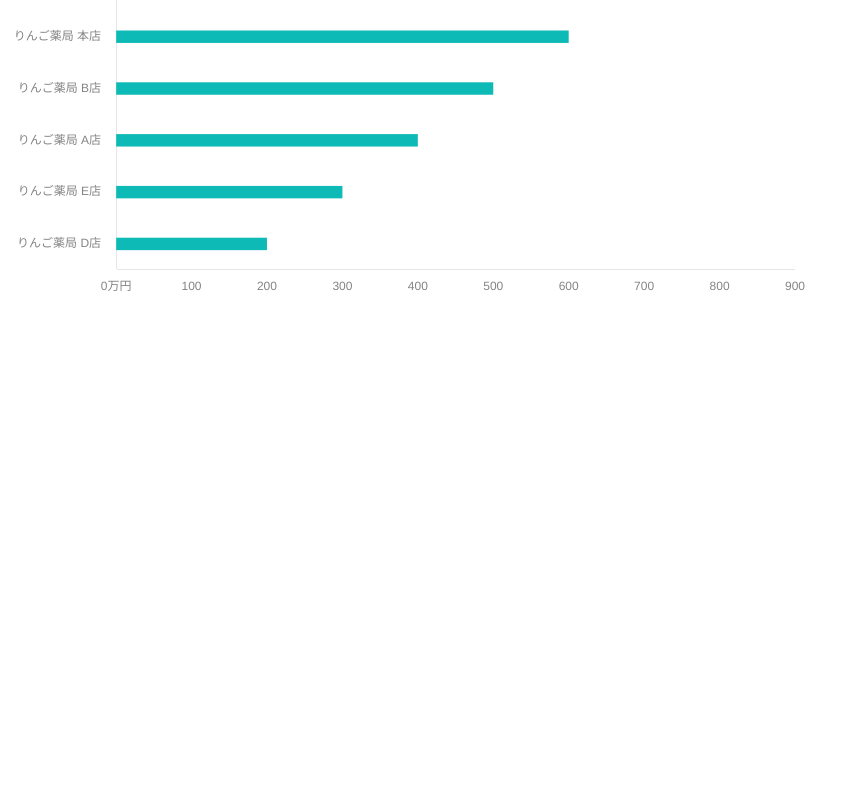
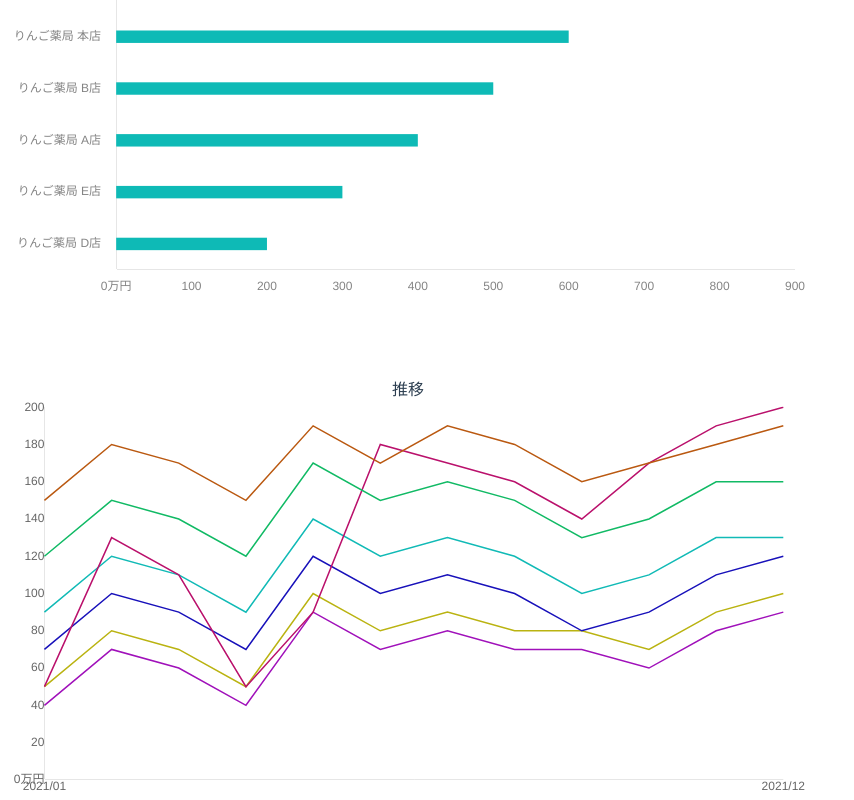
Before and after one commit to yokoyama-kenta/chart, a Vue app: page / in a window 1280 px wide. Shown: the part 184-984 px from the top of the page, without its empty margins (0-854 px from the left). Before the commit the page ends 800 px from the top, so only its background shows below. Built offline with nearby package versions, Linux system fonts and the light colour scheme.

Commit message:
推移グラフ

```diff
--- a/package.json
+++ b/package.json
@@ -13,6 +13,7 @@
     "chartjs-plugin-colorschemes": "^0.4.0",
     "core-js": "^3.6.5",
     "dayjs": "^1.10.7",
+    "moment": "^2.29.1",
     "vue": "^2.6.11",
     "vue-chartjs": "^3.5.1"
   },
--- /dev/null
+++ b/public/mock/chart/transition.json
@@ -0,0 +1,41 @@
+{
+  "start": "2021-01-01",
+  "end": "2021-12-31",
+  "data": [
+    {
+      "name": "りんご薬局 本店",
+      "data": [150, 180, 170, 150, 190, 170, 190, 180, 160, 170, 180, 190],
+      "color": "#BA5911"
+    },
+    {
+      "name": "りんご薬局 A店",
+      "data": [120, 150, 140, 120, 170, 150, 160, 150, 130, 140, 160, 160],
+      "color": "#11BA65"
+    },
+    {
+      "name": "りんご薬局 B店",
+      "data": [90, 120, 110, 90, 140, 120, 130, 120, 100, 110, 130, 130],
+      "color": "#11BAB6"
+    },
+    {
+      "name": "りんご薬局 C店",
+      "data": [70, 100, 90, 70, 120, 100, 110, 100, 80, 90, 110, 120],
+      "color": "#1811BA"
+    },
+    {
+      "name": "りんご薬局 D店",
+      "data": [50, 80, 70, 50, 100, 80, 90, 80, 80, 70, 90, 100],
+      "color": "#BAB311"
+    },
+    {
+      "name": "りんご薬局 E店",
+      "data": [40, 70, 60, 40, 90, 70, 80, 70, 70, 60, 80, 90],
+      "color": "#A011BA"
+    },
+    {
+      "name": "りんご薬局 F店",
+      "data": [50, 130, 110, 50, 90, 180, 170, 160, 140, 170, 190, 200],
+      "color": "#BA116C"
+    }
+  ]
+}
--- a/src/App.vue
+++ b/src/App.vue
@@ -1,16 +1,19 @@
 <template>
   <div id="app">
-    <TopGraph />
+    <TopGraph class="topGraph" />
+    <Transition class="transition" />
   </div>
 </template>
 
 <script>
 import TopGraph from './components/Chart/TopGraph.vue'
+import Transition from './components/Chart/Transition.vue'
 
 export default {
   name: 'App',
   components: {
-    TopGraph
+    TopGraph,
+    Transition
   }
 }
 </script>
@@ -24,4 +27,9 @@ export default {
   color: #2c3e50;
   margin-top: 60px;
 }
+.topGraph {
+  margin-bottom: 100px;
+}
+.transition {
+}
 </style>
--- /dev/null
+++ b/src/components/Chart/Base/LineChart.vue
@@ -0,0 +1,24 @@
+<script>
+import { Line, mixins } from "vue-chartjs"
+const { reactiveProp } = mixins
+
+export default {
+  extends: Line,
+  mixins: [reactiveProp],
+  props: {
+    options: {
+      type: Object,
+      default: () => {}
+    },
+    chartData: {
+      type: Object,
+      default: () => {}
+    },
+  },
+  mounted () {
+    // this.chartData is created in the mixin.
+    // If you want to pass options please create a local options object
+    this.renderChart(this.chartData, this.options)
+  }
+}
+</script>
--- /dev/null
+++ b/src/components/Chart/Transition.vue
@@ -0,0 +1,152 @@
+<template>
+  <div class="card">
+    推移
+    <LineChart
+      v-if="isLoaded"
+      :chartData="{
+        datasets,
+        labels
+      }"
+      :options="options"
+    />
+  </div>
+</template>
+
+<script>
+  import axios from 'axios'
+  import LineChart from './Base/LineChart.vue'
+  import moment from 'moment'
+
+  export default {
+    components: {
+      LineChart
+    },
+    data () {
+      return {
+        datasets: [],
+        labels: [],
+        isLoaded: false
+      }
+    },
+    async mounted () {
+      await this.getData()
+      this.isLoaded = true
+    },
+    computed: {
+      options() {
+        return {
+          responsive: true,
+          maintainAspectRatio: false,
+          scales: {
+            xAxes: [
+              {
+                gridLines: {
+                  color: "transparent",
+                  zeroLineColor: "#E6E6E6",
+
+                  // display: false,
+                  drawTicks: false
+                  // drawOnChartArea: false
+                  // drawBorder: false,
+                  // display: false,
+                  // display: false,
+                  // drawTicks: true,
+                  // drawBorder: false,
+                },
+                ticks: {
+                  beginAtZero: true,
+                  callback: (value, index, values) => {
+                    return index === 0 || value === values[values.length - 1] ? moment(value).format('YYYY/MM') : ''
+                  }
+                }
+              },
+            ],
+            yAxes: [
+              {
+                gridLines: {
+                  color: "transparent",
+                  zeroLineColor: "#E6E6E6",
+                  drawOnChartArea: false,
+
+                  // display: false,
+                  // drawOnChartArea: false
+                  drawTicks: false
+                  // display: false,
+                  // drawTicks: true
+                },
+                ticks: {
+                  beginAtZero: true,
+                  callback: (value, index, values) => {
+                    return value === values[values.length - 1] ? `${value}万円` : value.toLocaleString()
+                  }
+                }
+              },
+              {
+                gridLines: {
+                  color: "transparent",
+                  zeroLineColor: "#E6E6E6",
+                  drawTicks: false
+                },
+                ticks: {
+                  display: false
+                }
+              },
+            ]
+          },
+          legend: {
+            display: false
+          },
+          tooltips:{
+            mode:'label' //マウスオーバー時に表示されるtooltip
+          }
+        }
+      }
+    },
+    methods: {
+      async getData () {
+        // 月ごとにリクエスト
+        const chartData = await axios.get('/mock/chart/transition.json')
+          .then(response => {
+            // 合計を降順にソートして返す
+            response.data.data.sort(
+              (a,b) => {
+                const totalA = a.data.reduce((sum, element) => {
+                  return sum + element
+                }, 0)
+                const totalB = b.data.reduce((sum, element) => {
+                  return sum + element
+                }, 0)
+                return (totalA < totalB ? 1 : -1)
+              }
+            )
+            return response.data
+          })
+          .catch(error => console.log(error))
+
+        this.datasets = chartData.data.map(item => {
+          return {
+            label: item.name,
+            borderColor: item.color,
+            backgroundColor:"rgba(255,0,0,0)",
+            data: item.data,
+            lineTension: 0,
+            borderWidth: 1.5,
+            pointRadius: 0,
+            pointHitRadius: 10
+          }
+        })
+
+        this.labels = chartData.data[0].data.map((item, index) => {
+          return moment(chartData.start).set('month', index).format('YYYY-MM-DD')
+        })
+      }
+    }
+  }
+</script>
+
+<style>
+.card {
+  width: 800px;
+  height: 400px;
+}
+</style>
```
Also changed, not shown: 1 other file (tests, documents, lock files or other folders).
